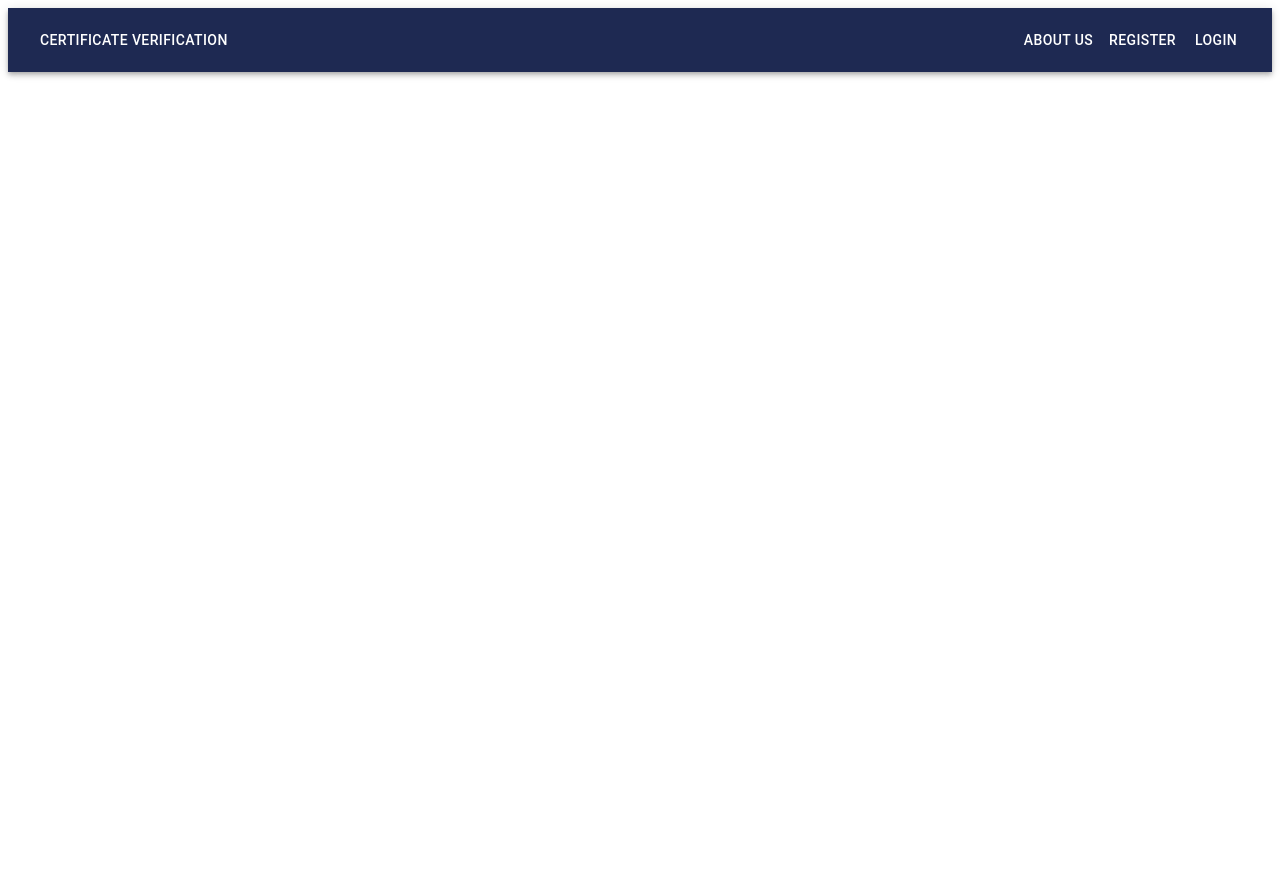
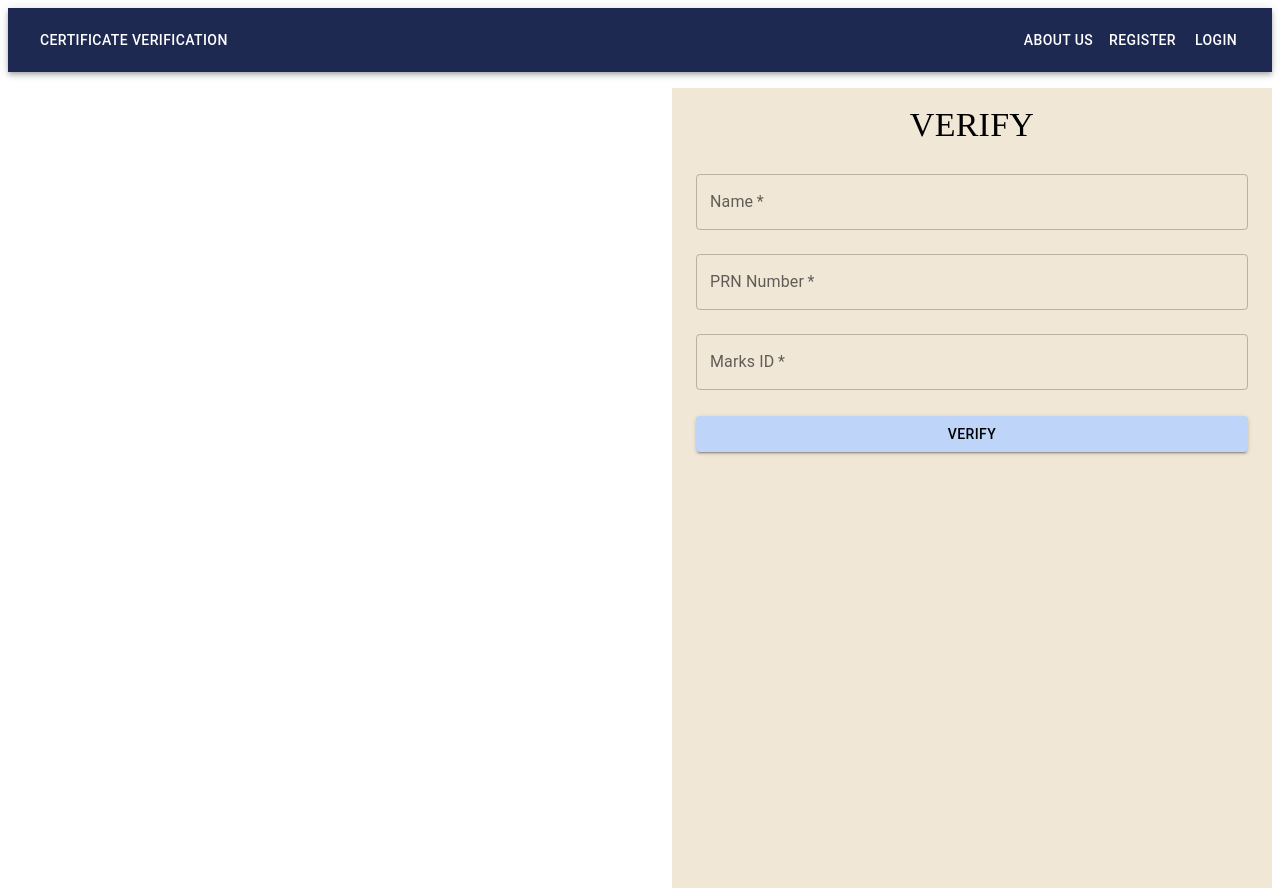
Before and after one commit to wveedd/Project-FrontEnd, a React (Vite) app: page /verify in a window 1280 px wide. Before the commit the page ends 800 px from the top, so only its background shows below. Built offline with nearby package versions, Linux system fonts and the light colour scheme; the HTML template or start-up script is replaced by a standard one.

Commit message:
verify commit

```diff
--- a/package.json
+++ b/package.json
@@ -29,7 +29,6 @@
     "@types/react": "^19.0.8",
     "@types/react-dom": "^19.0.3",
     "@vitejs/plugin-react": "^4.3.4",
-    "eslint": "^9.19.0",
     "eslint-plugin-react": "^7.37.4",
     "eslint-plugin-react-hooks": "^5.0.0",
     "eslint-plugin-react-refresh": "^0.4.18",
--- a/src/App.jsx
+++ b/src/App.jsx
@@ -1,32 +1,18 @@
-import React from 'react';
+// import React from 'react';
 import { BrowserRouter as Router, Routes, Route } from 'react-router-dom';
 import Navbar from './Components/NavBar';
 import LandingPage from './pages/LandingPage';
 import AboutUs from './pages/AboutUs';
 import Registration from './pages/Registration';
-import './index.css';
-import Login from './pages/Login'; //
+import Login from './pages/Login';
 import Verify from './pages/Verify';
-// Import your CSS if you have it
-import { CssBaseline, Box } from '@mui/material';
-import Sidebar from './pages/Admin/SideBar';
-import Topbar from './pages/Admin/Topbar';
-import MainContent from './pages/Admin/MainContent';
+// import { CssBaseline, Box } from '@mui/material';
+// import Sidebar from './pages/Admin/SideBar';
+// import Topbar from './pages/Admin/Topbar';
+// import MainContent from './pages/Admin/MainContent';
 
 function App() {
-  // return (
-  //   <Router>
-  //     <div className="App">
-  //       <Navbar />
-  //       <Routes>
-  //         <Route path="/" element={<LandingPage />} />
-  //         <Route path="/about" element={<AboutUs />} />
-  //         <Route path="/register" element={<Registration />} />
-  //         <Route path="/Login" element={<Login />} />
-  //       </Routes>
-  //     </div>
-  //   </Router>
-  // );
+
   return (
     <Router>
       <div className="App">
@@ -36,6 +22,7 @@ function App() {
           <Route path="/about" element={<AboutUs />} />
           <Route path="/register" element={<Registration />} />
           <Route path="/Login" element={<Login />} />
+          <Route path="/verify" element={<Verify />} />
         </Routes>
       </div>
     </Router>
--- a/src/Components/NavBar.jsx
+++ b/src/Components/NavBar.jsx
@@ -2,6 +2,7 @@
 import React from 'react';
 import { NavLink, useNavigate } from 'react-router-dom'; // Use NavLink for active styling
 import { AppBar, Toolbar, Typography, Button } from '@mui/material';
+
 // import './Navbar.css'; // Import your Navbar CSS
 
 function Navbar() {
--- a/src/pages/Admin/AdminLogin.jsx
+++ b/src/pages/Admin/AdminLogin.jsx
@@ -101,13 +101,13 @@ function LandingPage() {
         <Grid container spacing={4} sx={{ marginTop: '2rem' }}>
           <Grid item xs={12} sm={6}>
             <Paper elevation={3} sx={{ padding: '2rem', textAlign: 'center' }}>
-              <Typography>"Easy and reliable verification."</Typography>
+              <Typography>Easy and reliable verification.</Typography>
               <Typography className="testimonial-author">- John Doe, HR Manager</Typography>
             </Paper>
           </Grid>
           <Grid item xs={12} sm={6}>
             <Paper elevation={3} sx={{ padding: '2rem', textAlign: 'center' }}>
-              <Typography>"Great tool for Verifying the students!"</Typography>
+              <Typography>Great tool for Verifying the students!</Typography>
               <Typography className="testimonial-author">- Jane Smith, Placement Agency</Typography>
             </Paper>
           </Grid>
--- a/src/pages/LandingPage.jsx
+++ b/src/pages/LandingPage.jsx
@@ -38,6 +38,7 @@ function LandingPage() {
             Instantly verify the authenticity of certificates, diplomas, and other credentials. Build trust and confidence in your achievements.
           </Typography>
           <Button variant="contained" color="primary" onClick={() => window.location.href = '/verify'}>Verify Now</Button>
+          {/* to change */}
           <Button variant="outlined" color="secondary" onClick={() => window.location.href = '/about'} sx={{ marginLeft: '1rem' }}>Learn More</Button>
         </Box>
       </Box>
@@ -117,7 +118,7 @@ function LandingPage() {
       <Box className="cta" sx={{ mb: 4, textAlign: 'center' }}>
         <Typography variant="h4">Ready to Get Started?</Typography>
         <Box sx={{ marginTop: '1rem' }}>
-          <Button variant="contained" color="primary" onClick={() => window.location.href = '/verify'}>Verify Now</Button>
+          <Button variant="contained" color="primary" onClick={() => window.location.href = '/login'}>Verify Now</Button>
           <Button variant="outlined" color="secondary" onClick={() => window.location.href = '/register'} sx={{ marginLeft: '1rem' }}>Register</Button>
         </Box>
       </Box>
--- a/src/pages/Login.jsx
+++ b/src/pages/Login.jsx
@@ -1,5 +1,5 @@
 // src/pages/Login/Login.jsx
-import React, { useState } from 'react';
+import { useState } from 'react';
 import { useNavigate, Link } from 'react-router-dom';
 import { Container, TextField, Button, Typography, Snackbar } from '@mui/material';
 import axios from 'axios';
@@ -85,7 +85,7 @@ function Login() {
           {errorMessage && <Typography color="error" className="error-message">{errorMessage}</Typography>}
 <br /><br />
           <Typography className="register-link">
-            Don't have an account? <Link to="/register">Register here</Link>
+            Don &apos t have an account? <Link to="/register">Register here</Link>
           </Typography>
         </form>
       </div>
--- a/src/pages/Verify.jsx
+++ b/src/pages/Verify.jsx
@@ -1,121 +1,101 @@
-import React, { useState } from "react";
-import {
-  TextField,
-  Button,
-  Container,
-  Typography,
-  Box,
-  Card,
-  CardContent,
-  Grid,
-  CssBaseline,
-  createTheme,
-  ThemeProvider,
-} from "@mui/material";
-import axios from "axios";
+import { useState } from 'react';
+import { useNavigate } from 'react-router-dom';
+import { Container, TextField, Button, Typography, Snackbar } from '@mui/material';
+import axios from 'axios';
+// import './Verify.css'; // Uncomment if you have a CSS file for styling
 
-const Verify = () => {
+function Verify() {
   const [formData, setFormData] = useState({
-      certificateId: "",
-      studentName: "",
-      prn: "",
+    name: '',
+    prnNumber: '',
+    marksId: '',
   });
 
+  const navigate = useNavigate();
+  const [errorMessage, setErrorMessage] = useState('');
+  const [snackbarOpen, setSnackbarOpen] = useState(false); // State for Snackbar
+
   const handleChange = (e) => {
-        const { name, value } = e.target;
-        setFormData({
-          ...formData,
-          [name]: value,
-        });
+    setFormData({ ...formData, [e.target.name]: e.target.value });
+    setErrorMessage('');
   };
-
 
   const handleSubmit = async (e) => {
     e.preventDefault();
+    setErrorMessage('');
 
     try {
-          const response = await axios.post("http://localhost:8080/api/verify", formData);
-          console.log("Response from backend:", response.data);
-          alert("Verification data sent successfully!");
+      const response = await axios.post('/api/verify', formData); // Replace with your actual API endpoint
+
+      if (response.status === 200) {
+        const verificationData = response.data;
+        localStorage.setItem('verificationToken', verificationData.token); // Or store verification data
+        navigate('/verification-success'); // Redirect to success page
+      } else {
+        setErrorMessage('Verification failed. Please check your details.');
+        setSnackbarOpen(true); // Open Snackbar for error
+      }
     } catch (error) {
-          console.error("Error sending data to backend:", error);
-          alert("Failed to send verification data.");
+      setErrorMessage('A network error occurred. Please try again later.');
+      console.error('Verification error:', error);
+      setSnackbarOpen(true); // Open Snackbar for error
     }
   };
 
+  const handleSnackbarClose = () => {
+    setSnackbarOpen(false);
+  };
+
   return (
-    <Container
-      maxWidth="lg" // Changed to 'lg' to accommodate the two-column layout
-      className="login-page"
-      sx={{
-        backgroundColor: '#F1E7D7',
-        minHeight: '100vh',
-        padding: '1rem',
-        marginTop: '1rem',
-      }}
-    >
-      <Grid container spacing={2}>
-        {/* Left Grid for Image */}
-        <Grid item xs={12} md={6}>
-          <Box
-            sx={{
-              display: 'flex',
-              justifyContent: 'center',
-              alignItems: 'center',
-              height: '100%',
-            }}
-          >
-          </Box>
-        </Grid>
-
-        {/* Right Grid for Login Form */}
-        <Grid item xs={12} md={6}>
-          <Box
-            sx={{
-              display: 'flex',
-              flexDirection: 'column',
-              justifyContent: 'center',
-              alignItems: 'center',
-              height: '100%',
-            }}
-          >
+    <Container maxWidth="sm" className="verify-page" sx={{ backgroundColor: '#F1E7D7', minHeight: '100vh', padding: '1rem', marginTop: '1rem', marginRight: '0rem' }}>
+      <div className="verify-container">
         <Typography variant="h4" gutterBottom sx={{ color: 'black', fontFamily: 'Merriweather, serif', textAlign: 'center' }}>
-              LOGIN
+          VERIFY
         </Typography>
-            <form className="login-form" onSubmit={handleSubmit}>
+        <form className="verify-form" onSubmit={handleSubmit}>
           <TextField
-                label="Email"
-                type="email"
-                name="email"
-                value={formData.email}
+            label="Name"
+            type="text"
+            name="name"
+            value={formData.name}
             onChange={handleChange}
             required
             fullWidth
             margin="normal"
           />
           <TextField
-                label="Password"
-                type="password"
-                name="password"
-                value={formData.password}
+            label="PRN Number"
+            type="text"
+            name="prnNumber"
+            value={formData.prnNumber}
+            onChange={handleChange}
+            required
+            fullWidth
+            margin="normal"
+          />
+          <TextField
+            label="Marks ID"
+            type="text"
+            name="marksId"
+            value={formData.marksId}
             onChange={handleChange}
             required
             fullWidth
             margin="normal"
           />
           <br /><br />
-              <Button type="submit" variant="contained" color="primary" fullWidth>
-                Login
+          <Button
+            type="submit"
+            variant="contained"
+            sx={{ backgroundColor: '#BED4F9', color: 'black', '&:hover': { backgroundColor: '#1E2952', color: 'white' } }}
+            fullWidth
+          >
+            Verify
           </Button>
+
           {errorMessage && <Typography color="error" className="error-message">{errorMessage}</Typography>}
-              <br /><br />
-              <Typography className="register-link">
-                Don't have an account? <Link to="/register">Register here</Link>
-              </Typography>
         </form>
-          </Box>
-        </Grid>
-      </Grid>
+      </div>
 
       <Snackbar
         open={snackbarOpen}
```
Also changed, not shown: 1 other file (tests, documents, lock files or other folders). Lines whose indentation alone changed are shown as unchanged.
